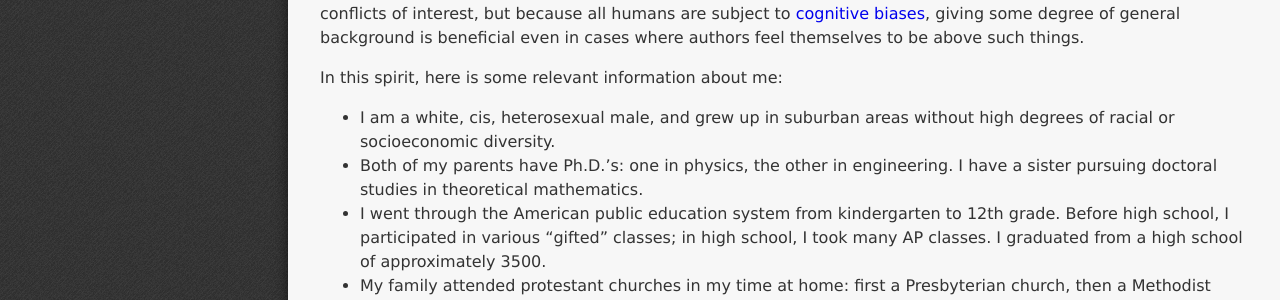
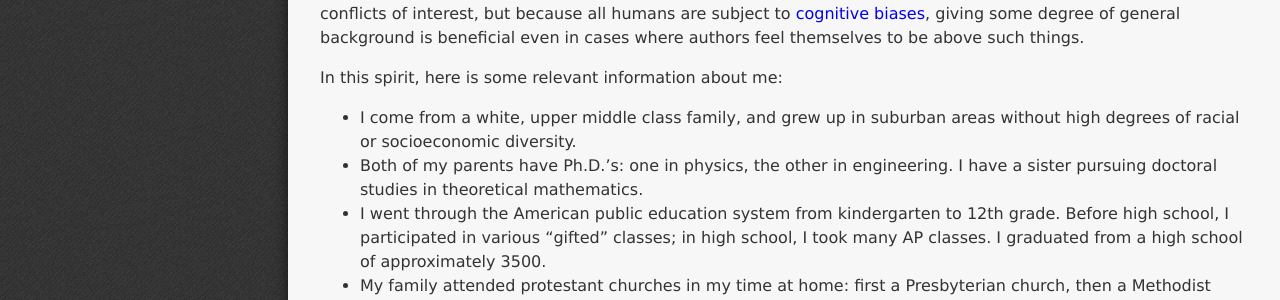
Before and after one commit to StevenTammen/StevenTammen.github.io, a Jekyll site: the page built from pages/about.md, in a window 1280 px wide. Shown: the part 498-798 px from the top of the page. Built offline with Jekyll 4.4.1, drawn with Linux system fonts in a browser that asks for light colours.

Commit message:
Update about.md

```diff
--- a/pages/about.md
+++ b/pages/about.md
@@ -22,7 +22,7 @@ I think it is only fair for authors of websites to disclose enough information a
 
 In this spirit, here is some relevant information about me:
 
-- I am a white, cis, heterosexual male, and grew up in suburban areas without high degrees of racial or socioeconomic diversity.
+- I come from a white, upper middle class family, and grew up in suburban areas without high degrees of racial or socioeconomic diversity.
 - Both of my parents have Ph.D.'s: one in physics, the other in engineering. I have a sister pursuing doctoral studies in theoretical mathematics.
 - I went through the American public education system from kindergarten to 12th grade. Before high school, I participated in various "gifted" classes; in high school, I took many AP classes. I graduated from a high school of approximately 3500.
 - My family attended protestant churches in my time at home: first a Presbyterian church, then a Methodist church. I do not currently have ties with any Christian denomination, but actively practice a form of Christianity in the conservative evangelical tradition (meaning, among other things, that I view the Bible as divinely inspired truth).
```
